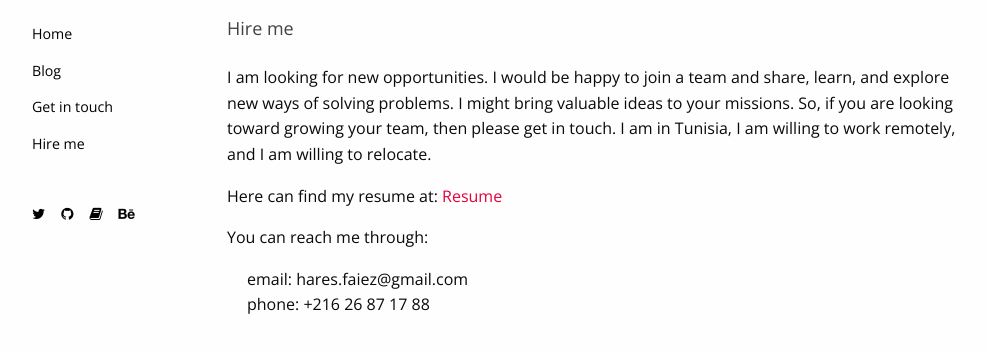
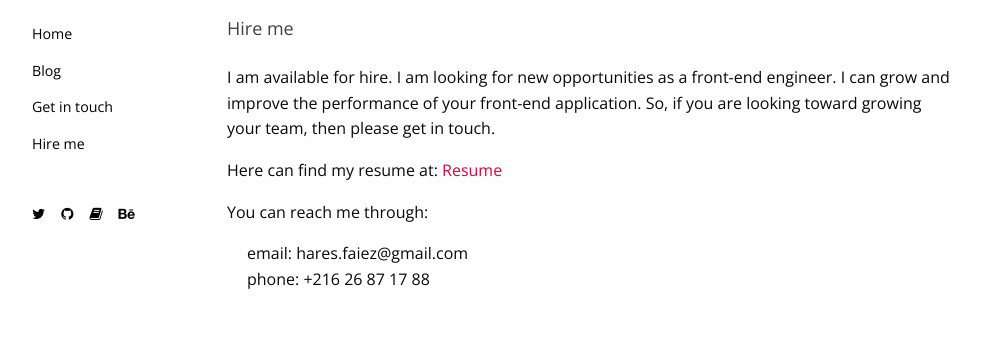
Before and after one commit to haresfaiez/haresfaiez.github.io, a Jekyll site: the page built from hireme.md, in a window 1280 px wide. Shown: the top 353 px of the page, without its empty margins (23-1009 px from the left). Built offline with Jekyll 4.4.1, drawn with Linux system fonts in a browser that asks for light colours.

Commit message:
Update the text of "hire me" page

```diff
--- a/hireme.md
+++ b/hireme.md
@@ -4,11 +4,10 @@ title:     Hire me
 permalink: /hireme/
 ---
 
-I am looking for new opportunities.
-I would be happy to join a team and share, learn, and explore new ways of solving problems.
-I might bring valuable ideas to your missions.
+I am available for hire. I am looking for new opportunities as a front-end
+engineer. I can grow and improve the performance of your front-end
+application.
 So, if you are looking toward growing your team, then please get in touch.
-I am in Tunisia, I am willing to work remotely, and I am willing to relocate.
 
 Here can find my resume at:
 [Resume](https://docs.google.com/document/d/1NEtdrzkAJzs73MsqLX8JPH8n_7ChcQ-DZNsV0jm7egg/edit?usp=sharing)
```
